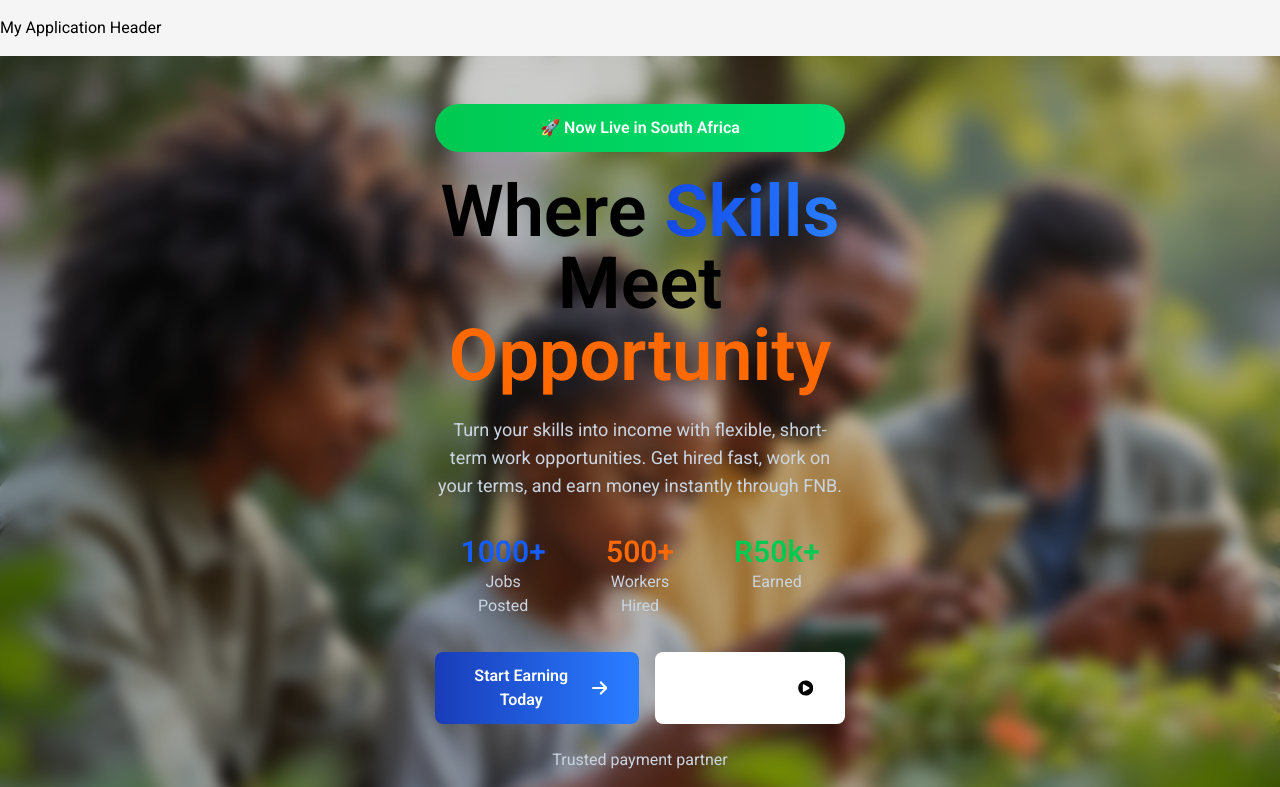
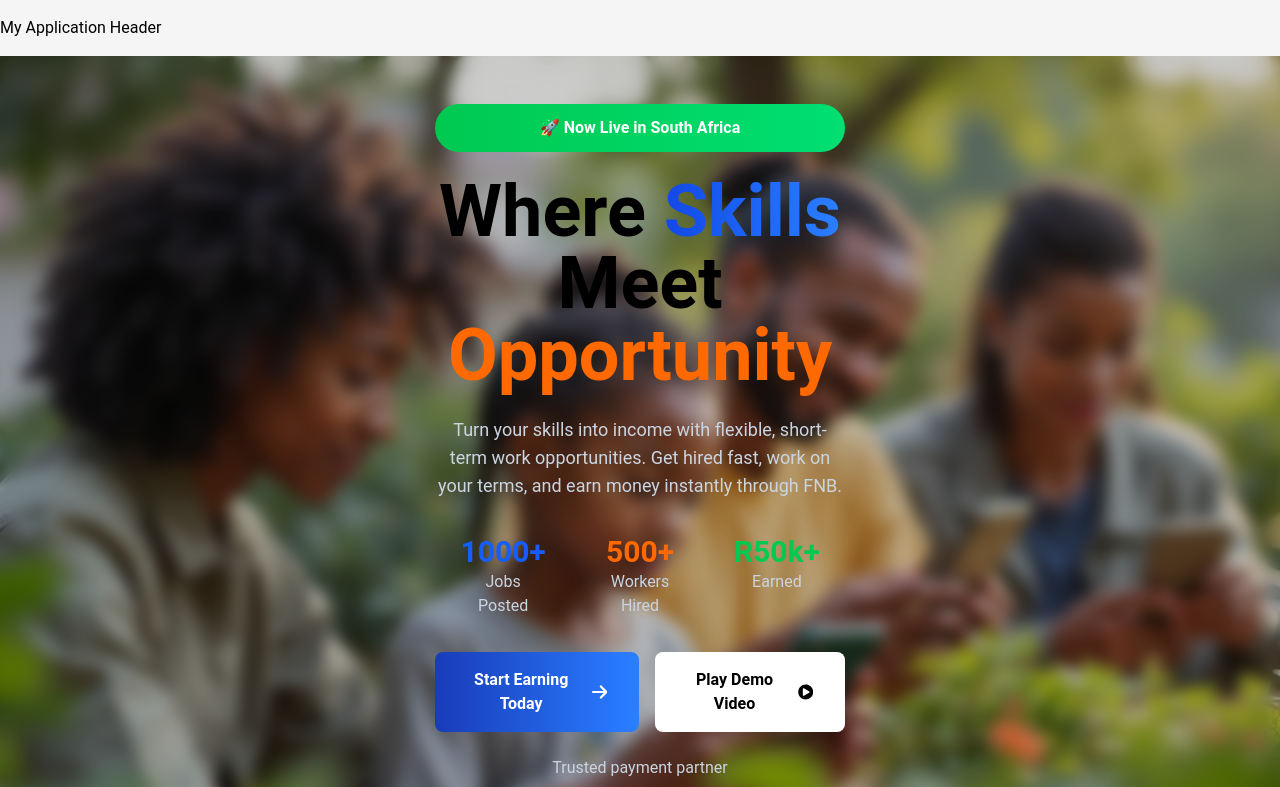
Before and after one commit to Kaydev-cmd/piece-job, a Next.js app in the folder frontend/: page / in a window 1280 px wide. Shown: the top 787 px of the page. Built offline with nearby package versions, Linux system fonts and the light colour scheme.

Commit message:
style: update padding for button element

```diff
--- a/frontend/styles/globals.css
+++ b/frontend/styles/globals.css
@@ -1,4 +1,4 @@
-@import url("https://fonts.googleapis.com/css2?family=Inter:ital,opsz,wght@0,14..32,100..900;1,14..32,100..900&family=Roboto:ital,wght@0,100..900;1,100..900&display=swap");
+/* @import url("https://fonts.googleapis.com/css2?family=Inter:ital,opsz,wght@0,14..32,100..900;1,14..32,100..900&family=Roboto:ital,wght@0,100..900;1,100..900&display=swap"); */
 @import "tailwindcss";
 
 html {
@@ -39,10 +39,9 @@ footer {
 }
 
 button {
-  padding: 12px 32px;
+  padding: 16px 32px;
   cursor: pointer;
   transition: all 0.3s ease-in-out;
-  color: #fff;
   border-radius: 8px;
 }
 
```
